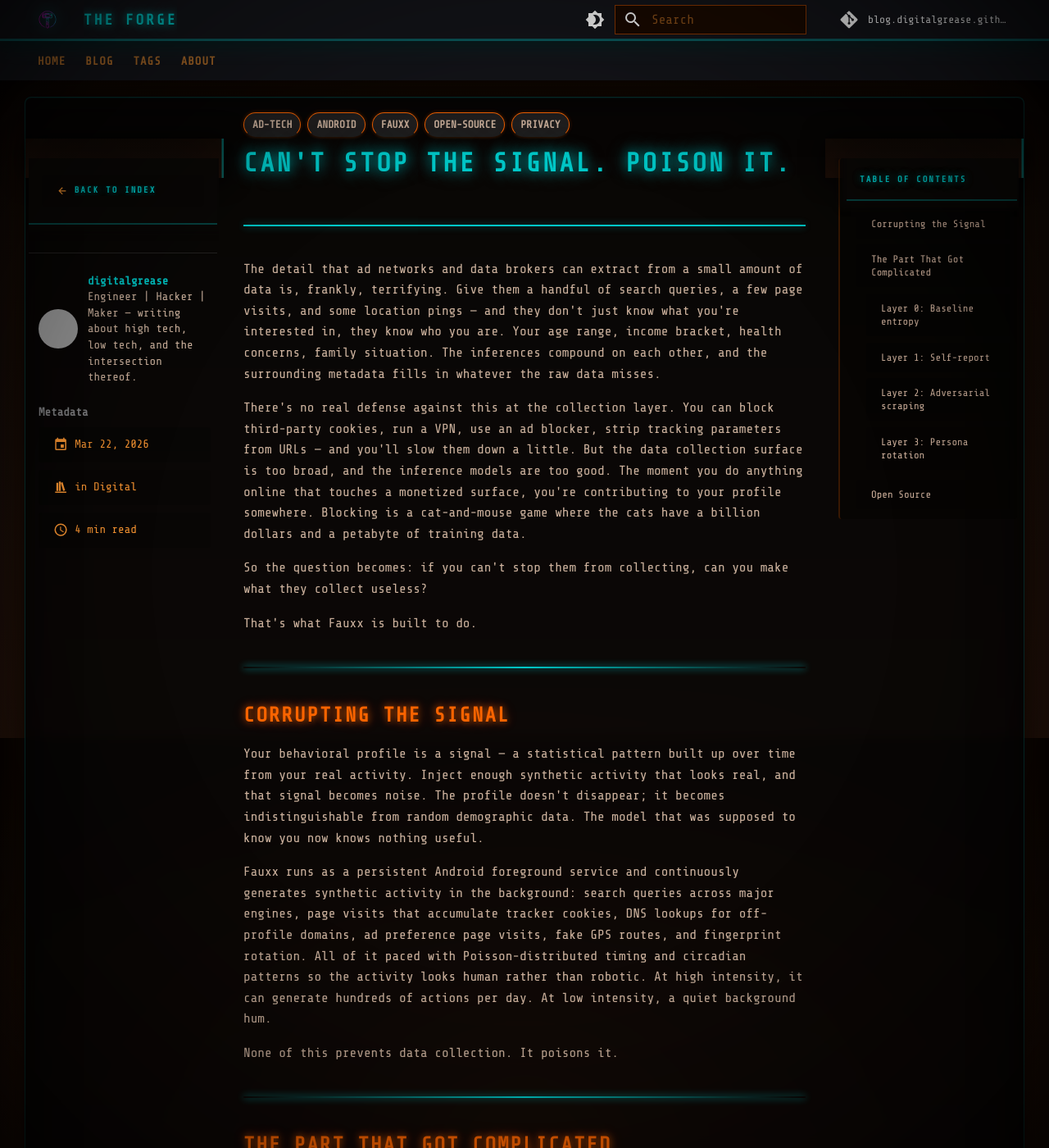
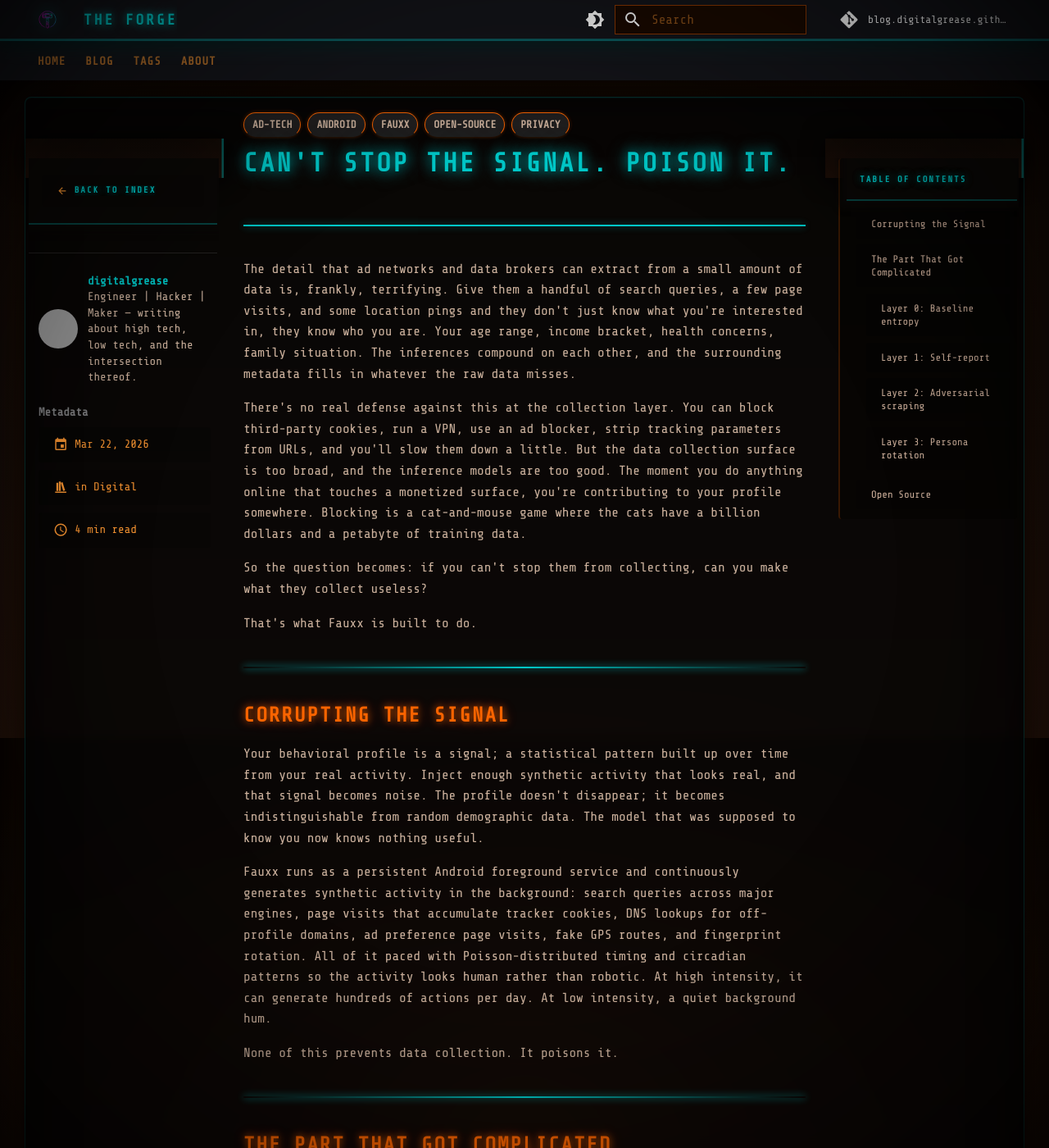
Before and after one commit to digital-grease/blog.digitalgrease.github.io, an MkDocs documentation site: the page built from docs/posts/posts/fauxx-cant-stop-the-signal.md, in a window 1280 px wide and 1400 px high. Shown: the whole window at 82% size. Built offline with MkDocs 1.6.1 and Material for MkDocs 9.7.7, drawn with Linux system fonts in a browser that asks for light colours; comment, search, counter and statistics services are not loaded; some of the changed text lies outside the part shown; grey boxes are pictures that could not be loaded.

Commit message:
spelling

```diff
--- a/docs/posts/posts/fauxx-cant-stop-the-signal.md
+++ b/docs/posts/posts/fauxx-cant-stop-the-signal.md
@@ -16,9 +16,9 @@ comments: true
 
 # Can't Stop the Signal. Poison It.
 
-The detail that ad networks and data brokers can extract from a small amount of data is, frankly, terrifying. Give them a handful of search queries, a few page visits, and some location pings — and they don't just know what you're interested in, they know who you are. Your age range, income bracket, health concerns, family situation. The inferences compound on each other, and the surrounding metadata fills in whatever the raw data misses.
+The detail that ad networks and data brokers can extract from a small amount of data is, frankly, terrifying. Give them a handful of search queries, a few page visits, and some location pings and they don't just know what you're interested in, they know who you are. Your age range, income bracket, health concerns, family situation. The inferences compound on each other, and the surrounding metadata fills in whatever the raw data misses.
 
-There's no real defense against this at the collection layer. You can block third-party cookies, run a VPN, use an ad blocker, strip tracking parameters from URLs — and you'll slow them down a little. But the data collection surface is too broad, and the inference models are too good. The moment you do anything online that touches a monetized surface, you're contributing to your profile somewhere. Blocking is a cat-and-mouse game where the cats have a billion dollars and a petabyte of training data.
+There's no real defense against this at the collection layer. You can block third-party cookies, run a VPN, use an ad blocker, strip tracking parameters from URLs, and you'll slow them down a little. But the data collection surface is too broad, and the inference models are too good. The moment you do anything online that touches a monetized surface, you're contributing to your profile somewhere. Blocking is a cat-and-mouse game where the cats have a billion dollars and a petabyte of training data.
 
 So the question becomes: if you can't stop them from collecting, can you make what they collect useless?
 
@@ -30,7 +30,7 @@ That's what Fauxx is built to do.
 
 ## Corrupting the Signal
 
-Your behavioral profile is a signal — a statistical pattern built up over time from your real activity. Inject enough synthetic activity that looks real, and that signal becomes noise. The profile doesn't disappear; it becomes indistinguishable from random demographic data. The model that was supposed to know you now knows nothing useful.
+Your behavioral profile is a signal; a statistical pattern built up over time from your real activity. Inject enough synthetic activity that looks real, and that signal becomes noise. The profile doesn't disappear; it becomes indistinguishable from random demographic data. The model that was supposed to know you now knows nothing useful.
 
 Fauxx runs as a persistent Android foreground service and continuously generates synthetic activity in the background: search queries across major engines, page visits that accumulate tracker cookies, DNS lookups for off-profile domains, ad preference page visits, fake GPS routes, and fingerprint rotation. All of it paced with Poisson-distributed timing and circadian patterns so the activity looks human rather than robotic. At high intensity, it can generate hundreds of actions per day. At low intensity, a quiet background hum.
 
@@ -42,7 +42,7 @@ None of this prevents data collection. It poisons it.
 
 The initial concept was straightforward: fire off random search queries. Trash searches. Enough of them, and the profile degrades.
 
-The problem with fully random noise is that it's still a fingerprint. If your real browsing is highly clustered — say, you mostly read about software development and personal finance — and your synthetic activity is uniformly random, the gap between your real pattern and your noise pattern is itself detectable. A sufficiently sophisticated classifier can eventually separate the signal from the uniform noise and filter it out.
+The problem with fully random noise is that it's still a fingerprint. If your real browsing is highly clustered, say, you mostly read about software development and personal finance — and your synthetic activity is uniformly random, the gap between your real pattern and your noise pattern is itself detectable. A sufficiently sophisticated classifier can eventually separate the signal from the uniform noise and filter it out.
 
 What you actually want is noise that's different from you, not noise that's different from everything. Targeted noise. Off-demographic synthetic activity.
 
@@ -50,13 +50,13 @@ That realization turned the targeting system from a random sampler into what I'm
 
 ### Layer 0: Baseline entropy
 
-At minimum, the engine maintains uniform weights across all content categories — medical, legal, finance, gaming, parenting, agriculture, and so on. Every category is equally likely. This is Layer 0 and it's always active. Even if a user skips all optional configuration, they still get broad synthetic activity.
+At minimum, the engine maintains uniform weights across all content categories: medical, legal, finance, gaming, parenting, agriculture, and so on. Every category is equally likely. This is Layer 0 and it's always active. Even if a user skips all optional configuration, they still get broad synthetic activity.
 
 ### Layer 1: Self-report
 
 Users can optionally tell the app their rough demographic profile: age range, profession, region, general interests. The app doesn't need this to work, but if provided, it uses a rule-based distance map to weight the noise away from those demographics. A 25-year-old software engineer gets more synthetic activity in retirement planning, agriculture, and parenting — categories statistically distant from their real profile. Close categories get suppressed. Distant categories get boosted.
 
-The weights are loaded from a JSON asset and applied multiplicatively on top of Layer 0. Critically, the distance map doesn't touch sensitive attributes — race, religion, sexual orientation, political affiliation. That's a hard line in the schema.
+The weights are loaded from a JSON asset and applied multiplicatively on top of Layer 0. Critically, the distance map doesn't touch sensitive attributes: race, religion, sexual orientation, political affiliation. That's a hard line in the schema.
 
 ### Layer 2: Adversarial scraping
 
@@ -76,7 +76,7 @@ All four layers combine multiplicatively, then normalize to a probability distri
 
 ## Open Source
 
-Fauxx is fully open source. The stack is Kotlin + Jetpack Compose + Hilt + Room (SQLCipher for the sensitive tables) + WorkManager. The targeting engine, all seven action modules, the WebView pool, the persona system — it's all there.
+Fauxx is fully open source. The stack is Kotlin + Jetpack Compose + Hilt + Room (SQLCipher for the sensitive tables) + WorkManager. The targeting engine, all seven action modules, the WebView pool, the persona system; it's all there.
 
 The project is early. The scrapers depend on platform UI that will change. The query banks could be deeper. There's no real-world validation yet of how effectively the noise degrades downstream profiles which is really the most important open question.
 
```
